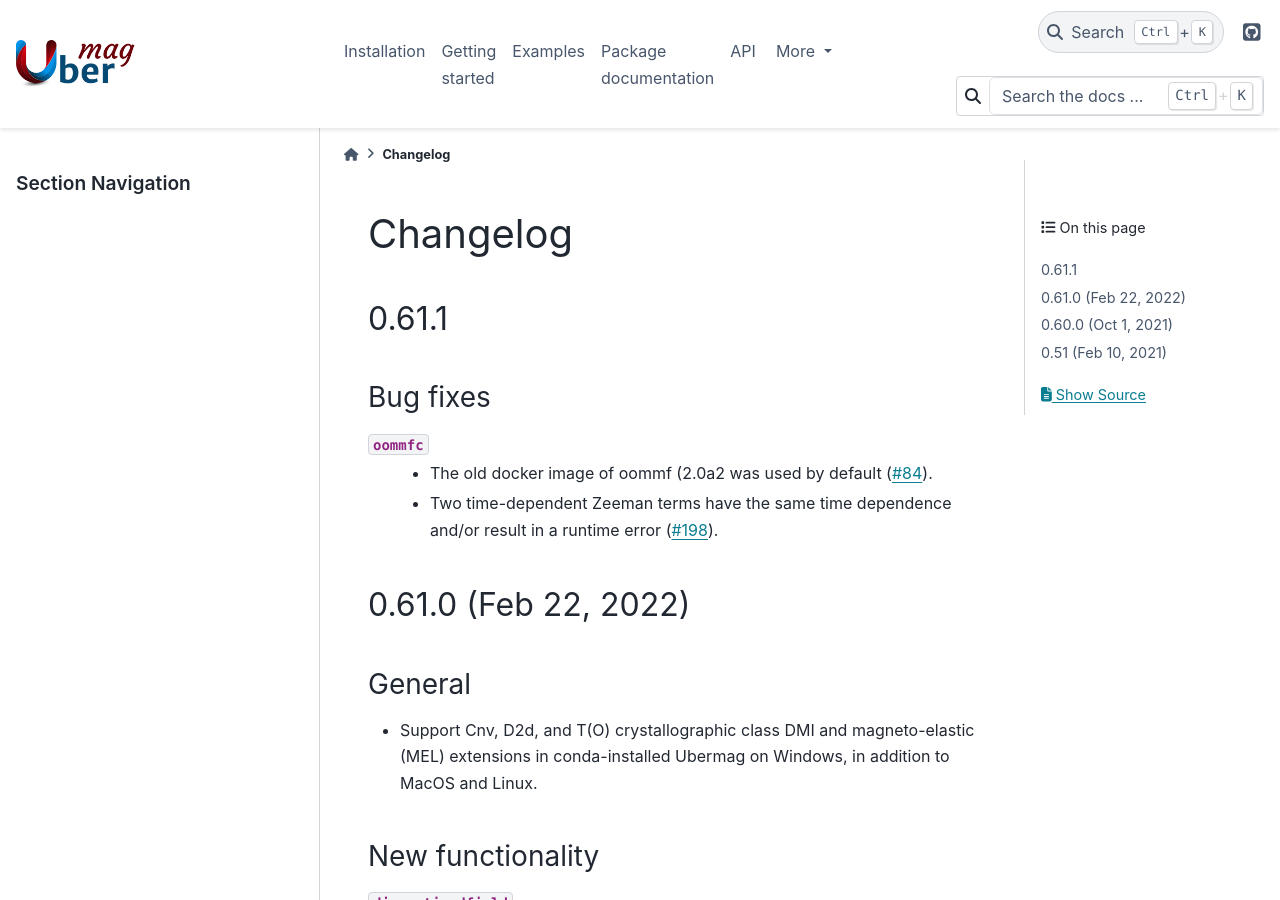
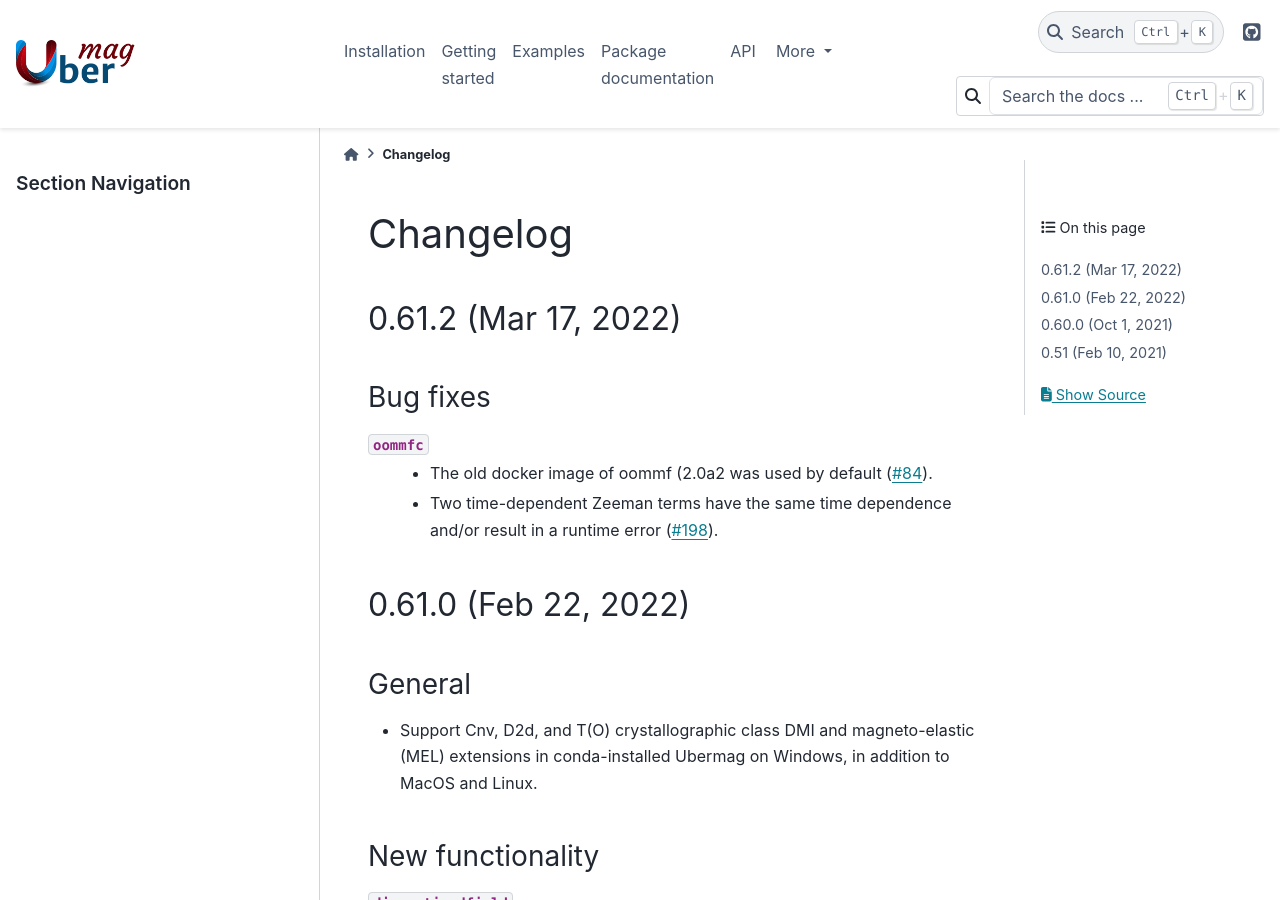
Before and after one commit to ubermag/ubermag.github.io, a Sphinx documentation site: the page built from source/changelog.rst, in a window 1280 px wide and 900 px high. Built offline with Sphinx 7.4.7 and the PyData theme 0.15.4, drawn with Linux system fonts in a browser that asks for light colours; pages that are not in the unit, such as notebooks, are missing from menus.

Commit message:
Update(changelog.rst): version number

```diff
--- a/source/changelog.rst
+++ b/source/changelog.rst
@@ -2,8 +2,8 @@
 Changelog
 =========
 
-0.61.1
-======
+0.61.2 (Mar 17, 2022)
+=====================
 
 Bug fixes
 ---------
```
